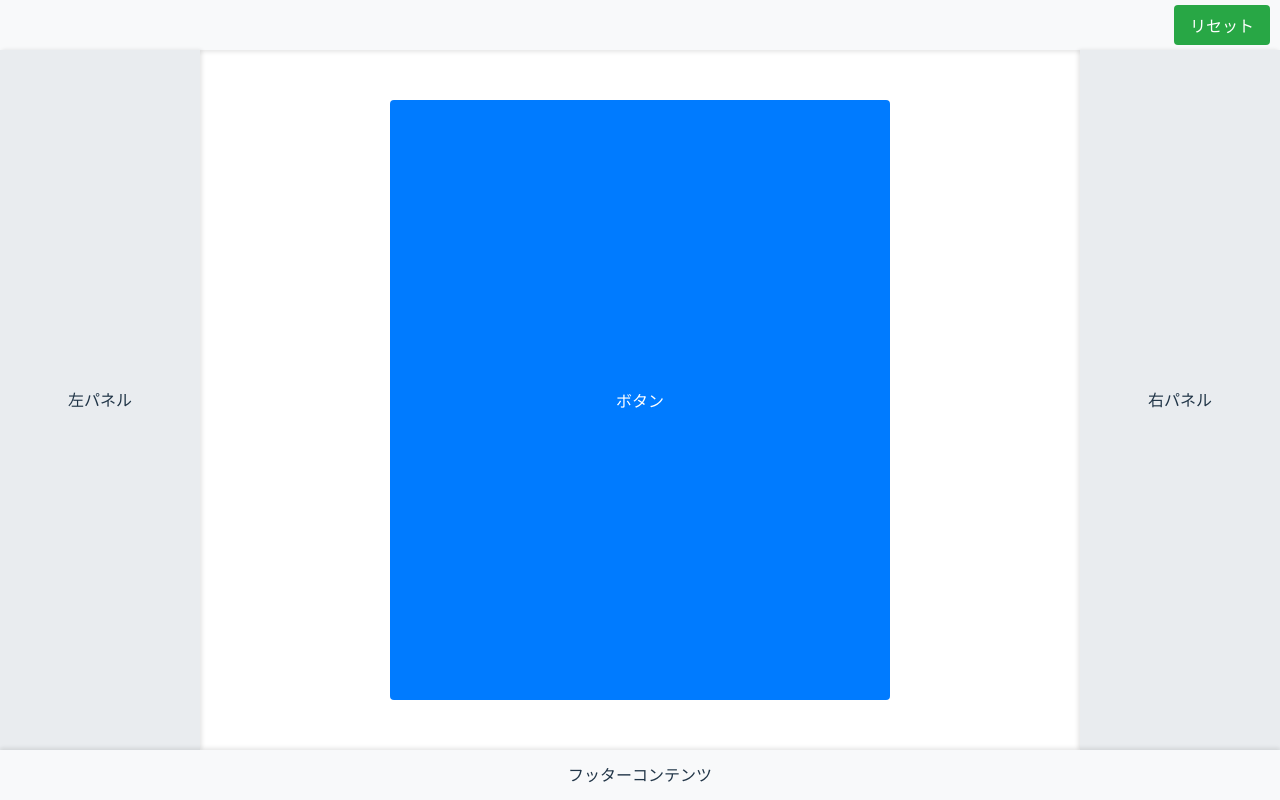
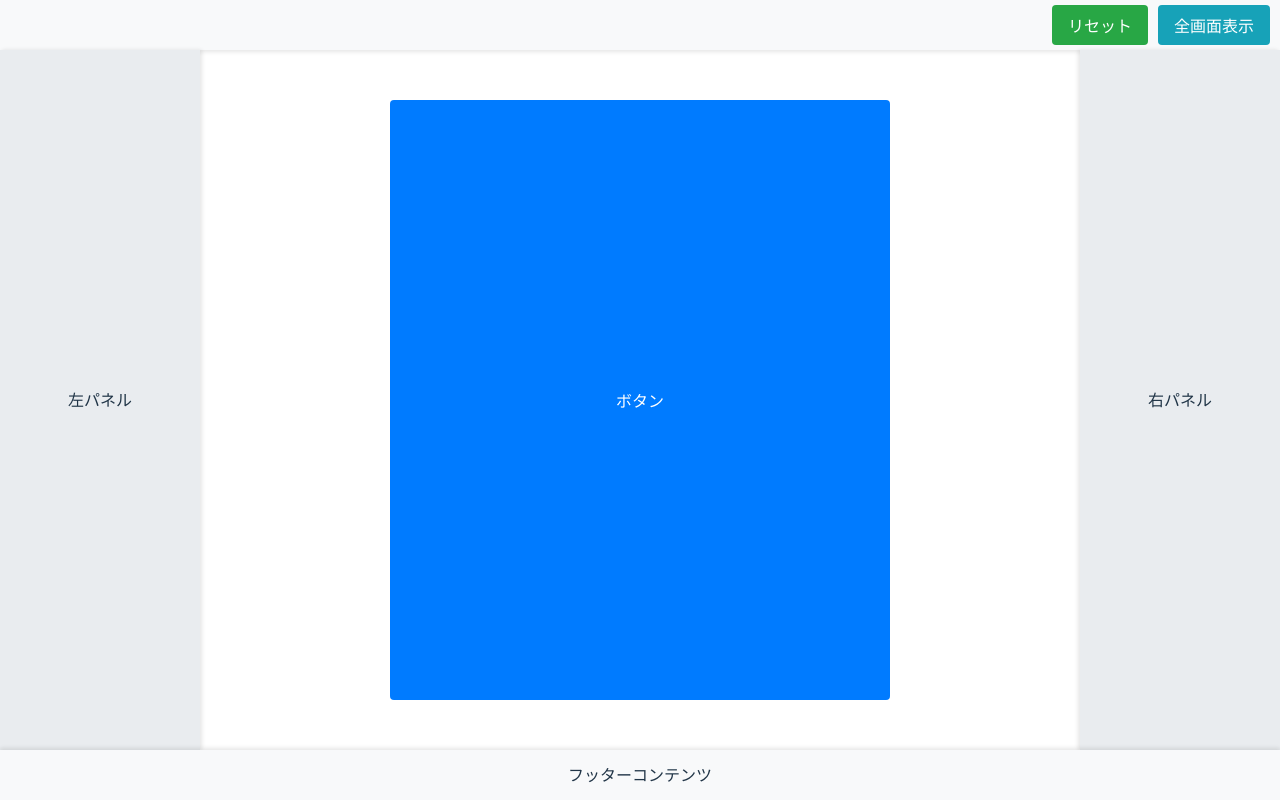
Before and after one commit to takahiro-tanaka-job/layout-editor, a React (Vite) app: page / in a window 1280 px wide. Built offline with nearby package versions, Linux system fonts and the light colour scheme.

Commit message:
全画面表示機能追加

```diff
--- a/src/components/Layout.jsx
+++ b/src/components/Layout.jsx
@@ -1,8 +1,9 @@
-import React, { useState } from "react";
+import React, { useState, useEffect } from "react";
 
 export function Layout() {
   const [scale, setScale] = useState(1);
   const [origin, setOrigin] = useState("50% 50%");
+  const [isFullScreen, setIsFullScreen] = useState(false); // 全画面表示状態
 
   const clampScale = (s) => Math.min(Math.max(s, 0.2), 3);
 
@@ -27,6 +28,27 @@ export function Layout() {
     setScale(1); // 拡大縮小を等倍にリセット
     setOrigin("50% 50%"); // 原点を中央にリセット
   };
+
+  const toggleFullScreen = () => {
+    if (!document.fullscreenElement) {
+      document.documentElement.requestFullscreen();
+    } else if (document.exitFullscreen) {
+      document.exitFullscreen();
+    }
+  };
+
+  // 全画面表示の状態を監視
+  useEffect(() => {
+    const handleFullScreenChange = () => {
+      setIsFullScreen(!!document.fullscreenElement);
+    };
+
+    document.addEventListener("fullscreenchange", handleFullScreenChange);
+
+    return () => {
+      document.removeEventListener("fullscreenchange", handleFullScreenChange);
+    };
+  }, []);
 
   const headerHeight = "50px";
   const footerHeight = "50px";
@@ -65,7 +87,7 @@ export function Layout() {
     width: "100%",
     height: headerHeight,
     backgroundColor: "#f8f9fa",
-    display: "flex",
+    display: isFullScreen ? "none" : "flex", // 全画面表示時に非表示
     justifyContent: "flex-end",
     alignItems: "center",
     padding: "10px",
@@ -81,6 +103,17 @@ export function Layout() {
     border: "none",
     borderRadius: "0.25rem",
     cursor: "pointer",
+    marginRight: "10px", // ボタン間の余白
+  };
+
+  const fullScreenButtonStyle = {
+    backgroundColor: "#17a2b8",
+    color: "white",
+    fontWeight: "bold",
+    padding: "0.5rem 1rem",
+    border: "none",
+    borderRadius: "0.25rem",
+    cursor: "pointer",
   };
 
   const footerStyle = {
@@ -90,7 +123,7 @@ export function Layout() {
     width: "100%",
     height: footerHeight,
     backgroundColor: "#f8f9fa",
-    display: "flex",
+    display: isFullScreen ? "none" : "flex", // 全画面表示時に非表示
     justifyContent: "center",
     alignItems: "center",
     padding: "10px",
@@ -105,7 +138,7 @@ export function Layout() {
     height: `calc(100vh - ${headerHeight} - ${footerHeight})`, // ヘッダーとフッターの間の高さ
     width: panelWidth,
     backgroundColor: "#e9ecef",
-    display: "flex",
+    display: isFullScreen ? "none" : "flex", // 全画面表示時に非表示
     justifyContent: "center",
     alignItems: "center",
     boxShadow: "2px 0 4px rgba(0, 0, 0, 0.1)",
@@ -119,7 +152,7 @@ export function Layout() {
     height: `calc(100vh - ${headerHeight} - ${footerHeight})`, // ヘッダーとフッターの間の高さ
     width: panelWidth,
     backgroundColor: "#e9ecef",
-    display: "flex",
+    display: isFullScreen ? "none" : "flex", // 全画面表示時に非表示
     justifyContent: "center",
     alignItems: "center",
     boxShadow: "-2px 0 4px rgba(0, 0, 0, 0.1)",
@@ -131,6 +164,9 @@ export function Layout() {
       <div style={headerStyle}>
         <button style={resetButtonStyle} onClick={resetScale}>
           リセット
+        </button>
+        <button style={fullScreenButtonStyle} onClick={toggleFullScreen}>
+          全画面表示
         </button>
       </div>
       <div style={leftPanelStyle}>
```
